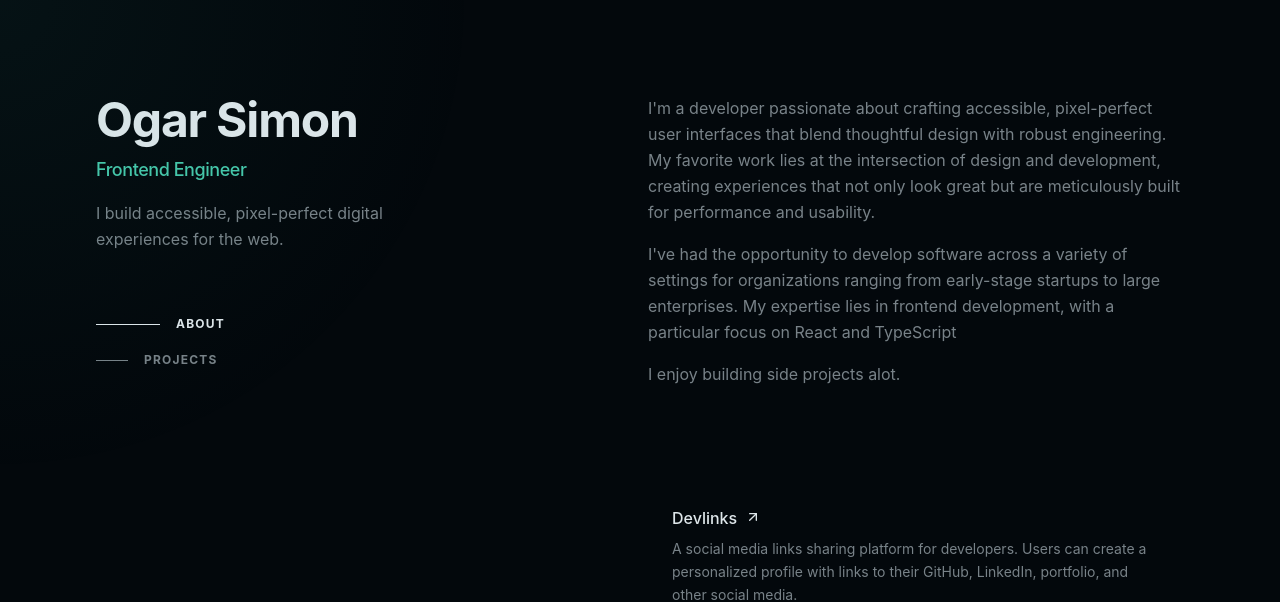
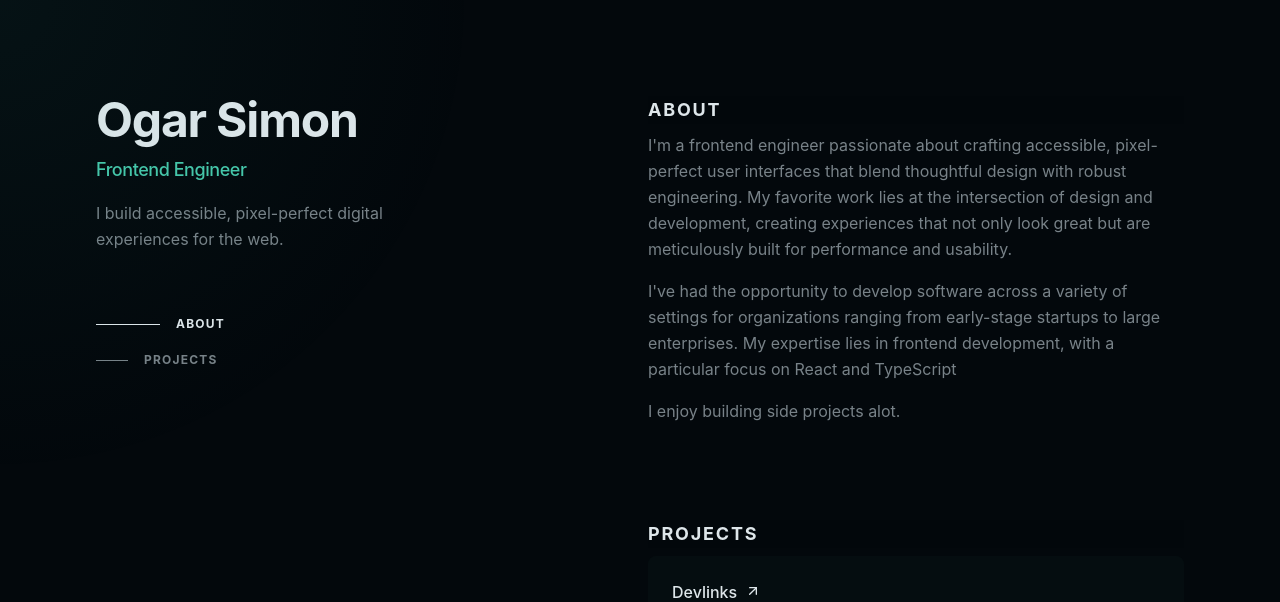
Before and after one commit to Simon4life/portfolio, a React (Vite) app: page / in a window 1280 px wide. Shown: the top 602 px of the page. Built offline with nearby package versions, Linux system fonts and the light colour scheme; the HTML template or start-up script is replaced by a standard one.

Commit message:
initial commit

```diff
--- a/src/components/about-section.tsx
+++ b/src/components/about-section.tsx
@@ -1,14 +1,14 @@
 export function AboutSection() {
   return (
     <section id="about" className="mb-16 scroll-mt-16 lg:mb-24 lg:scroll-mt-24">
-      <div className="sticky top-0 z-20 -mx-6 mb-4 bg-background/80 px-6 py-5 backdrop-blur lg:sr-only lg:relative lg:top-auto lg:mx-auto lg:w-full lg:px-0 lg:py-0 lg:opacity-0">
-        <h2 className="text-sm font-bold uppercase tracking-widest text-foreground lg:sr-only">
+      <div className="sticky top-0 z-20 -mx-6 mb-2 bg-background/80 px-6 py-2 backdrop-blur lg:relative lg:top-auto lg:mx-auto lg:w-full lg:px-0 lg:py-0">
+        <h2 className="lg:text-lg font-bold uppercase tracking-widest text-foreground">
           About
         </h2>
       </div>
       <div className="flex flex-col gap-4">
         <p className="leading-relaxed text-muted-foreground">
-          {"I'm a developer passionate about crafting accessible, pixel-perfect user interfaces that blend thoughtful design with robust engineering. My favorite work lies at the intersection of design and development, creating experiences that not only look great but are meticulously built for performance and usability."}
+          {"I'm a frontend engineer passionate about crafting accessible, pixel-perfect user interfaces that blend thoughtful design with robust engineering. My favorite work lies at the intersection of design and development, creating experiences that not only look great but are meticulously built for performance and usability."}
         </p>
         <p className="leading-relaxed text-muted-foreground">
           {"I've had the opportunity to develop software across a variety of settings for organizations ranging from early-stage startups to large enterprises. My expertise lies in frontend development, with a particular focus on React and TypeScript"}
--- a/src/components/projects-section.tsx
+++ b/src/components/projects-section.tsx
@@ -27,18 +27,18 @@ const projects = [
 export function ProjectsSection() {
   return (
     <section id="projects" className="mb-16 scroll-mt-16 lg:mb-24 lg:scroll-mt-24">
-      <div className="sticky top-0 z-20 -mx-6 mb-4 bg-background/80 px-6 py-5 backdrop-blur lg:sr-only lg:relative lg:top-auto lg:mx-auto lg:w-full lg:px-0 lg:py-0 lg:opacity-0">
-        <h2 className="text-sm font-bold uppercase tracking-widest text-foreground lg:sr-only">
+      <div className="sticky top-0 z-20 -mx-6 mb-2 bg-background/80 px-6 py-5 backdrop-blur lg:relative lg:top-auto lg:mx-auto lg:w-full lg:px-0 lg:py-0">
+        <h2 className="lg:text-lg text-sm font-bold uppercase tracking-widest text-foreground">
           Projects
         </h2>
       </div>
       <div>
-        <ol className="group/list flex flex-col gap-2">
+        <ol className="group/list flex flex-col gap-3">
           {projects.map((project) => (
             <li key={project.title} className="group">
               <a
                 href={project.url}
-                className="relative flex flex-col gap-4 rounded-lg p-4 transition-all lg:p-6 hover:bg-card/80 group-hover:opacity-100 group-[:hover]:opacity-60 hover:!opacity-100"
+                className="relative flex flex-col gap-4 rounded-lg p-4 transition-all lg:p-6 bg-card/80 group-hover:opacity-100 group-[:hover]:opacity-60 hover:!opacity-100"
                 target="_blank"
                 rel="noopener noreferrer"
               >
@@ -56,7 +56,7 @@ export function ProjectsSection() {
                     {project.technologies.map((tech) => (
                       <li key={tech}>
                         <Badge
-                          variant="secondary"
+                          variant="soft"
                           className="rounded-full bg-primary/10 text-primary px-3 py-1 text-xs font-medium"
                         >
                           {tech}
```
